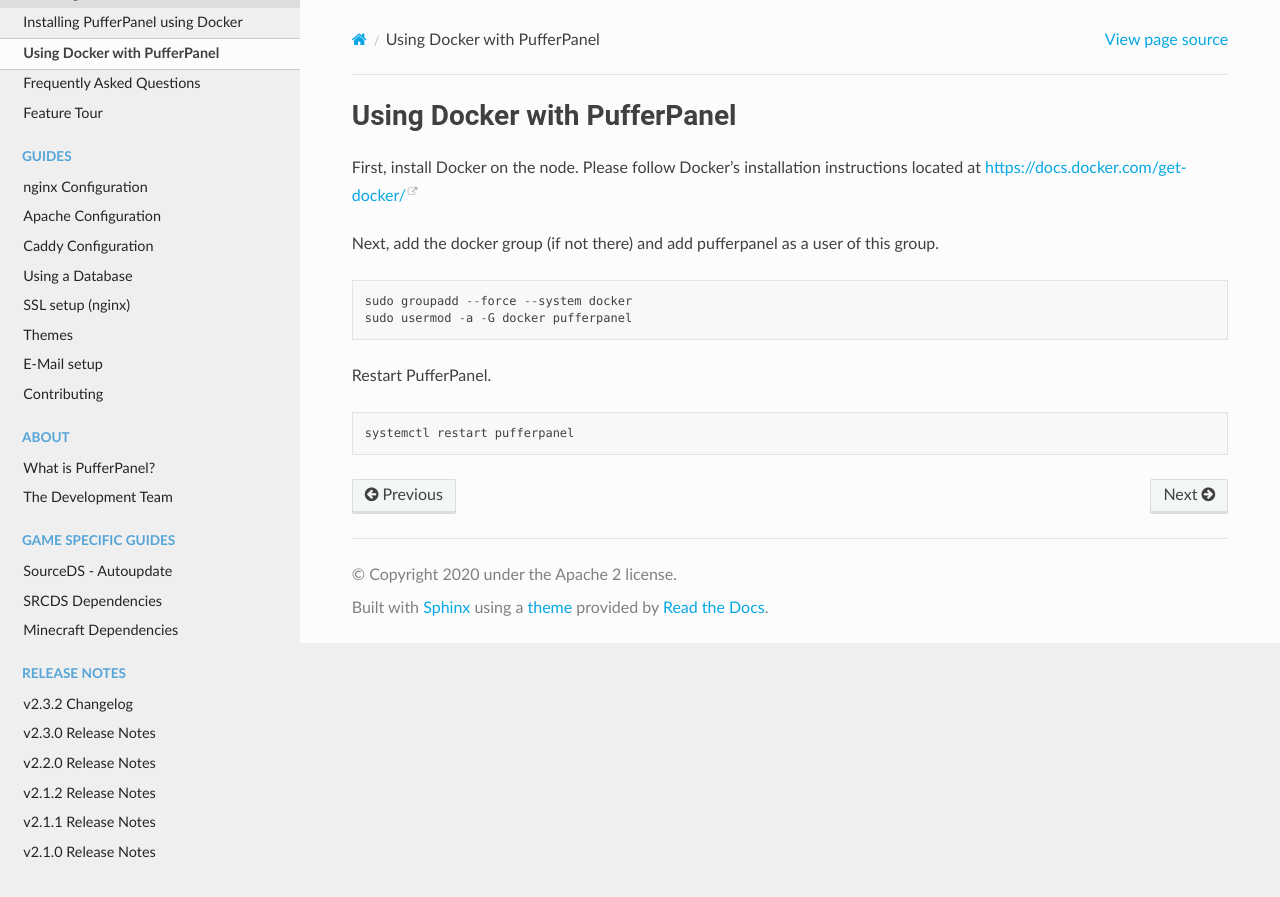
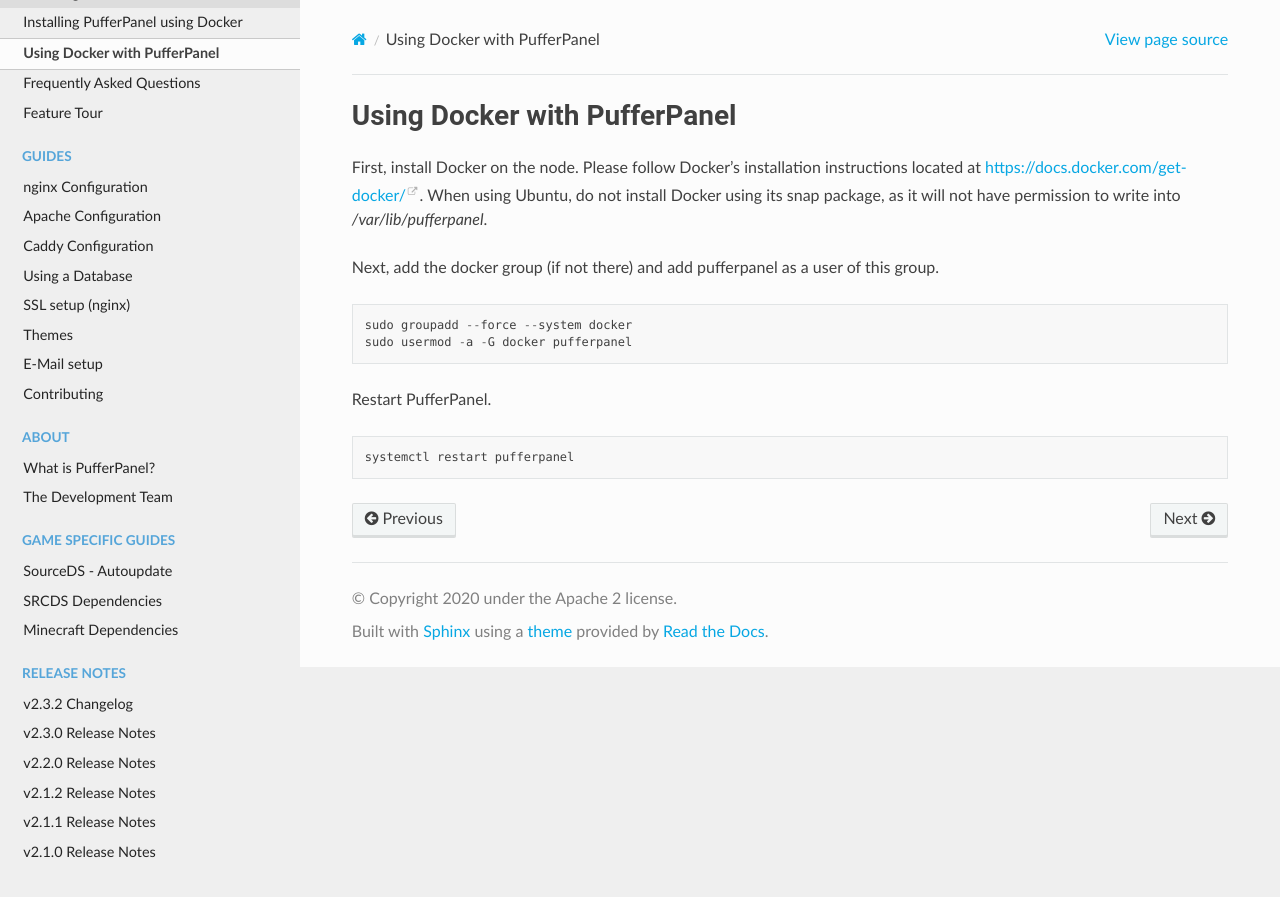
Before and after one commit to pufferpanel/documentation, a Sphinx documentation site: the page built from source/docker.rst, in a window 1280 px wide. Shown: the top 897 px of the page. Built offline with Sphinx 7.4.7 and the Read the Docs theme 2.0.0, drawn with Linux system fonts in a browser that asks for light colours.

Commit message:
Discourage use of snap to install docker
The snap package for Docker is incompatible with the default configuration of PufferPanel. Snapped Docker will only have read-only access to `/var/lib`, making the panel unable to mount this directory to run servers in.

```diff
--- a/source/docker.rst
+++ b/source/docker.rst
@@ -1,7 +1,7 @@
 Using Docker with PufferPanel
 =============================
 
-First, install Docker on the node. Please follow Docker's installation instructions located at https://docs.docker.com/get-docker/
+First, install Docker on the node. Please follow Docker's installation instructions located at https://docs.docker.com/get-docker/. When using Ubuntu, do not install Docker using its snap package, as it will not have permission to write into `/var/lib/pufferpanel`.
 
 Next, add the docker group (if not there) and add pufferpanel as a user of this group.
 
```
